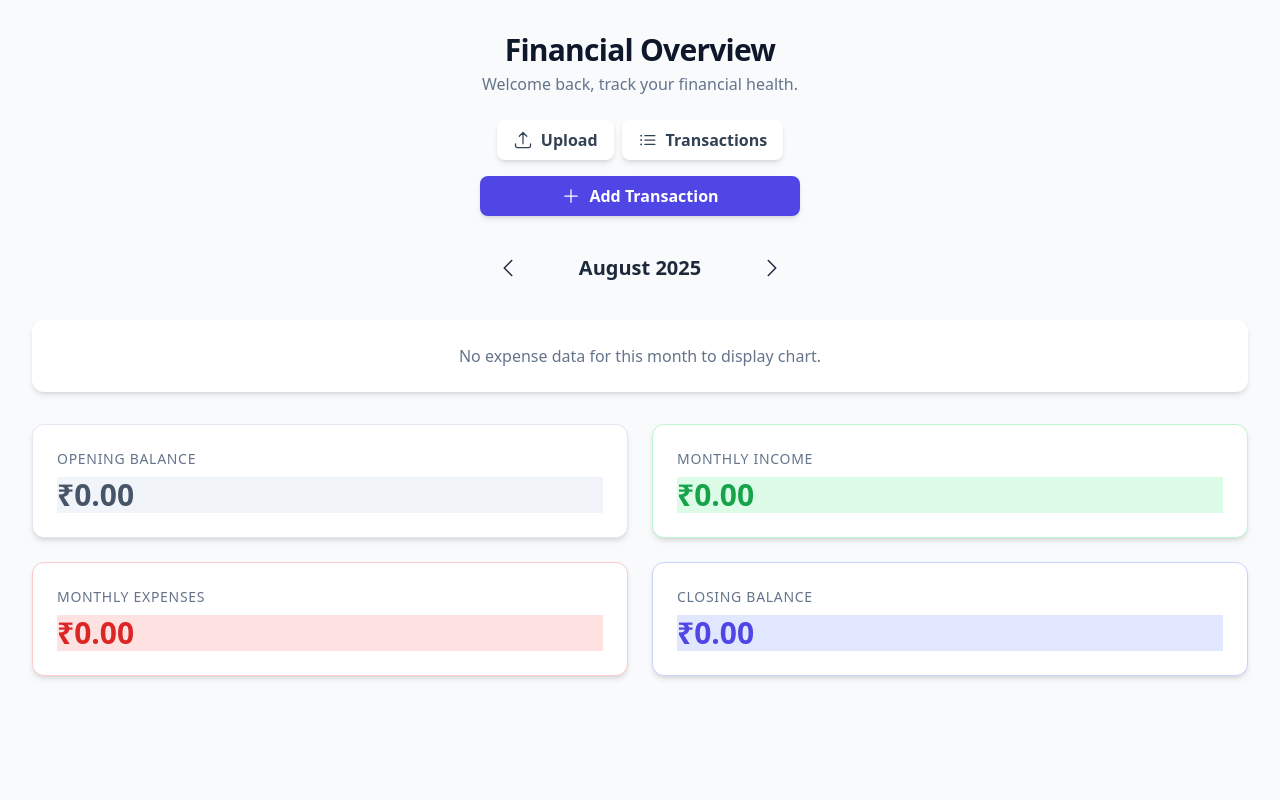
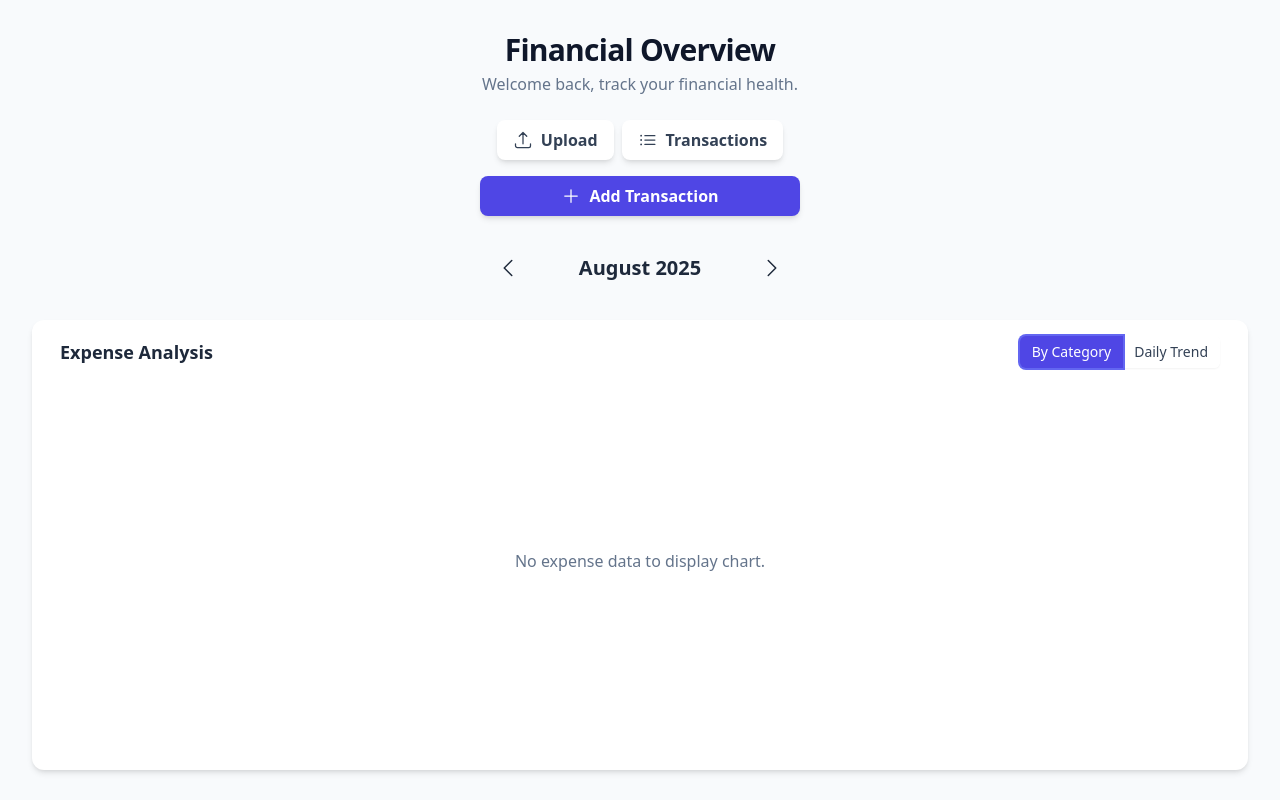
Before and after one commit to GunnalaRajesh/MyExpenseTracker, a React (Vite) app: page / in a window 1280 px wide. Shown: the top 800 px of the page. Built offline with nearby package versions, Linux system fonts and the light colour scheme.

Commit message:
Daily graph added

```diff
--- a/components/ExpenseChart.tsx
+++ b/components/ExpenseChart.tsx
@@ -1,5 +1,8 @@
-import React, { useMemo } from 'react';
-import { PieChart, Pie, Cell, Tooltip, ResponsiveContainer, LabelList } from 'recharts';
+import React, { useMemo, useState } from 'react';
+import {
+  PieChart, Pie, Cell, Tooltip, ResponsiveContainer, LabelList,
+  LineChart, Line, XAxis, YAxis, CartesianGrid
+} from 'recharts';
 import { Transaction, TransactionType, Category } from '../types';
 
 interface ExpenseChartProps {
@@ -8,7 +11,8 @@ interface ExpenseChartProps {
 
 const COLORS = ['#0088FE', '#00C49F', '#FFBB28', '#FF8042', '#AF19FF', '#FF1943', '#19D1FF', '#FF6B19'];
 
-const CustomTooltip: React.FC<any> = ({ active, payload }) => {
+// Pie Chart Components
+const CustomPieTooltip: React.FC<any> = ({ active, payload }) => {
   if (active && payload && payload.length) {
     const data = payload[0].payload;
     return (
@@ -22,7 +26,6 @@ const CustomTooltip: React.FC<any> = ({ active, payload }) => {
 
 const renderPercentLabel = (props: any) => {
     const { value } = props;
-    // Show percentage for all slices
     return (
         <text x={props.x} y={props.y} fill="white" textAnchor="middle" dominantBaseline="central" fontSize="12px" fontWeight="bold">
         {`${Math.round(value)}%`}
@@ -37,7 +40,7 @@ const renderOutsideLabel = (props: any) => {
     const x = cx + radius * Math.cos(-midAngle * RADIAN);
     const y = cy + radius * Math.sin(-midAngle * RADIAN);
     const isDarkMode = window.matchMedia && window.matchMedia('(prefers-color-scheme: dark)').matches;
-    const textColor = isDarkMode ? '#e2e8f0' : '#334155'; // slate-200 and slate-700
+    const textColor = isDarkMode ? '#e2e8f0' : '#334155';
 
     return (
         <text
@@ -53,60 +56,144 @@ const renderOutsideLabel = (props: any) => {
     );
 };
 
+
+// Line Chart Components
+const CustomLineTooltip: React.FC<any> = ({ active, payload, label }) => {
+    if (active && payload && payload.length) {
+      return (
+        <div className="bg-white dark:bg-slate-800 p-2 border border-slate-300 dark:border-slate-600 rounded-md shadow-lg">
+          <p className="label text-slate-800 dark:text-slate-100">{`Day ${label}: ${payload[0].value.toLocaleString('en-IN', { style: 'currency', currency: 'INR' })}`}</p>
+        </div>
+      );
+    }
+    return null;
+};
+
 const ExpenseChart: React.FC<ExpenseChartProps> = ({ transactions }) => {
-  const expenseData = useMemo(() => {
+  const [activeView, setActiveView] = useState<'category' | 'daily'>('category');
+
+  const { expenseData, dailySpendingData } = useMemo(() => {
     const expenses = transactions.filter(t => t.type === TransactionType.EXPENSE);
+
     const totalExpense = expenses.reduce((sum, t) => sum + t.amount, 0);
-
-    if (totalExpense === 0) return [];
-
+    let pieChartData: any[] = [];
+    if (totalExpense > 0) {
         const expenseByCategory = expenses.reduce((acc, transaction) => {
-      if (!acc[transaction.category]) {
-        acc[transaction.category] = 0;
-      }
+            if (!acc[transaction.category]) acc[transaction.category] = 0;
             acc[transaction.category] += transaction.amount;
             return acc;
         }, {} as Record<Category, number>);
 
-    return Object.entries(expenseByCategory).map(([name, value]) => ({
+        pieChartData = Object.entries(expenseByCategory).map(([name, value]) => ({
             name,
             value,
-      percent: (value / totalExpense) * 100,
-    })).sort((a, b) => b.value - a.value);
+            percent: (Number(value) / totalExpense) * 100,
+        })).sort((a, b) => Number(b.value) - Number(a.value));
+    }
+
+    let lineChartData: { day: number, amount: number }[] = [];
+    if (transactions.length > 0 && transactions.some(t => t.type === TransactionType.EXPENSE)) {
+        const expenseDates = transactions.filter(t => t.type === TransactionType.EXPENSE).map(t => new Date(t.date + 'T00:00:00'));
+        const date = expenseDates.length > 0 ? expenseDates[0] : new Date();
+        const year = date.getFullYear();
+        const month = date.getMonth();
+        const daysInMonth = new Date(year, month + 1, 0).getDate();
+
+        const expensesByDay = new Map<number, number>();
+        expenses.forEach(t => {
+            const day = new Date(t.date + 'T00:00:00').getDate();
+            expensesByDay.set(day, (expensesByDay.get(day) || 0) + t.amount);
+        });
+
+        for (let day = 1; day <= daysInMonth; day++) {
+            lineChartData.push({ day, amount: expensesByDay.get(day) || 0 });
+        }
+    }
+
+    return { expenseData: pieChartData, dailySpendingData: lineChartData };
   }, [transactions]);
 
+  const isDarkMode = typeof window !== 'undefined' && window.matchMedia && window.matchMedia('(prefers-color-scheme: dark)').matches;
+  const textColor = isDarkMode ? '#e2e8f0' : '#475569';
+  const gridColor = isDarkMode ? '#334155' : '#e2e8f0';
+
+  const CustomizedLineLabel: React.FC<any> = (props) => {
+    const { x, y, value } = props;
+    const isDarkMode = typeof window !== 'undefined' && window.matchMedia && window.matchMedia('(prefers-color-scheme: dark)').matches;
+    const labelTextColor = isDarkMode ? '#94a3b8' : '#64748b'; // slate-400 : slate-500
+
+    if (value > 0) {
+        return (
+            <text x={x} y={y} dy={-10} fill={labelTextColor} fontSize={11} textAnchor="middle" fontWeight="500">
+                {Math.round(value)}
+            </text>
+        );
+    }
+    return null;
+  };
+
+  const renderCategoryChart = () => {
     if (expenseData.length === 0) {
       return (
-      <div className="bg-white dark:bg-slate-800 p-6 rounded-xl shadow-md h-full flex items-center justify-center">
-        <p className="text-slate-500 dark:text-slate-400">No expense data for this month to display chart.</p>
+        <div className="h-full flex items-center justify-center">
+          <p className="text-slate-500 dark:text-slate-400">No expense data to display chart.</p>
         </div>
       );
     }
+    return (
+        <ResponsiveContainer width="100%" height="100%">
+            <PieChart margin={{ top: 20, right: 40, bottom: 20, left: 40 }}>
+                <Pie data={expenseData} cx="50%" cy="50%" labelLine outerRadius={80} fill="#8884d8" dataKey="value" nameKey="name" label={renderOutsideLabel}>
+                    {expenseData.map((entry, index) => (<Cell key={`cell-${index}`} fill={COLORS[index % COLORS.length]} />))}
+                    <LabelList dataKey="percent" content={renderPercentLabel} />
+                </Pie>
+                <Tooltip content={<CustomPieTooltip />} />
+            </PieChart>
+        </ResponsiveContainer>
+    );
+  };
+
+  const renderDailyChart = () => {
+    const hasSpending = dailySpendingData.some(d => d.amount > 0);
+    if (!hasSpending) {
+      return (
+        <div className="h-full flex items-center justify-center">
+          <p className="text-slate-500 dark:text-slate-400">No daily spending recorded this month.</p>
+        </div>
+      );
+    }
+    return (
+      <ResponsiveContainer width="100%" height="100%">
+        <LineChart data={dailySpendingData} margin={{ top: 20, right: 30, left: 20, bottom: 25 }}>
+          <CartesianGrid strokeDasharray="3 3" stroke={gridColor} />
+          <XAxis dataKey="day" tick={{ fill: textColor, fontSize: 12 }} axisLine={{ stroke: textColor }} tickLine={{ stroke: textColor }} label={{ value: 'Day of the month', position: 'insideBottom', offset: -15, fill: textColor, fontSize: 12, fontWeight: 'bold' }} />
+          <YAxis tickFormatter={(value) => value.toLocaleString('en-IN', { style: 'currency', currency: 'INR', notation: 'compact', compactDisplay: 'short' })} tick={{ fill: textColor, fontSize: 12 }} axisLine={{ stroke: textColor }} tickLine={{ stroke: textColor }} />
+          <Tooltip content={<CustomLineTooltip />} />
+          <Line type="monotone" dataKey="amount" name="Amount Spent" stroke="#8884d8" strokeWidth={2} dot={{ r: 4, fill: '#8884d8' }} activeDot={{ r: 8, stroke: '#6366f1' }}>
+            <LabelList dataKey="amount" content={<CustomizedLineLabel />} />
+          </Line>
+        </LineChart>
+      </ResponsiveContainer>
+    );
+  };
 
   return (
-    <div className="bg-white dark:bg-slate-800 p-4 rounded-xl shadow-md h-[400px]">
-        <h3 className="text-lg font-semibold text-slate-800 dark:text-slate-100 mb-4 pl-4">Expense Breakdown</h3>
-        <ResponsiveContainer width="100%" height="90%">
-            <PieChart margin={{ top: 20, right: 40, bottom: 20, left: 40 }}>
-                <Pie
-                    data={expenseData}
-                    cx="50%"
-                    cy="50%"
-                    labelLine
-                    outerRadius={80}
-                    fill="#8884d8"
-                    dataKey="value"
-                    nameKey="name"
-                    label={renderOutsideLabel}
-                >
-                    {expenseData.map((entry, index) => (
-                    <Cell key={`cell-${index}`} fill={COLORS[index % COLORS.length]} />
-                    ))}
-                    <LabelList dataKey="percent" content={renderPercentLabel} />
-                </Pie>
-                <Tooltip content={<CustomTooltip />} />
-            </PieChart>
-        </ResponsiveContainer>
+    <div className="bg-white dark:bg-slate-800 p-4 rounded-xl shadow-md h-[450px]">
+        <div className="flex flex-col sm:flex-row justify-between sm:items-center mb-4 px-3 gap-2">
+            <h3 className="text-lg font-semibold text-slate-800 dark:text-slate-100">Expense Analysis</h3>
+            <div className="flex rounded-md shadow-sm self-start sm:self-center">
+                <button type="button" onClick={() => setActiveView('category')} className={`py-1.5 px-3 text-sm font-medium rounded-l-md transition-colors ${activeView === 'category' ? 'bg-indigo-600 text-white z-10 ring-2 ring-indigo-500' : 'bg-white dark:bg-slate-700 text-slate-700 dark:text-slate-300 hover:bg-slate-50 dark:hover:bg-slate-600'}`}>
+                    By Category
+                </button>
+                <button type="button" onClick={() => setActiveView('daily')} className={`py-1.5 px-3 text-sm font-medium rounded-r-md transition-colors -ml-px ${activeView === 'daily' ? 'bg-indigo-600 text-white z-10 ring-2 ring-indigo-500' : 'bg-white dark:bg-slate-700 text-slate-700 dark:text-slate-300 hover:bg-slate-50 dark:hover:bg-slate-600'}`}>
+                    Daily Trend
+                </button>
+            </div>
+        </div>
+
+        <div className="h-[calc(100%-4rem)]">
+            {activeView === 'category' ? renderCategoryChart() : renderDailyChart()}
+        </div>
     </div>
   );
 };
```
Lines whose indentation alone changed are shown as unchanged.
